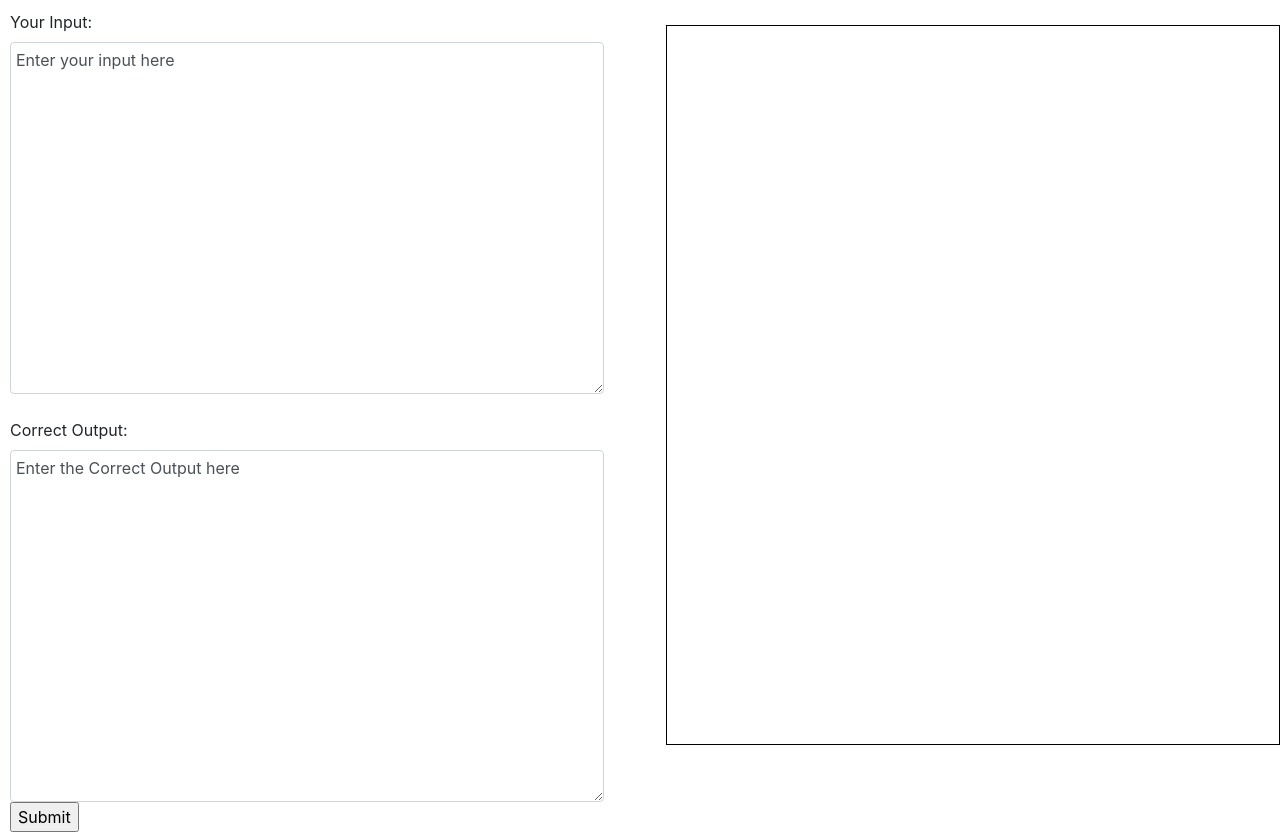
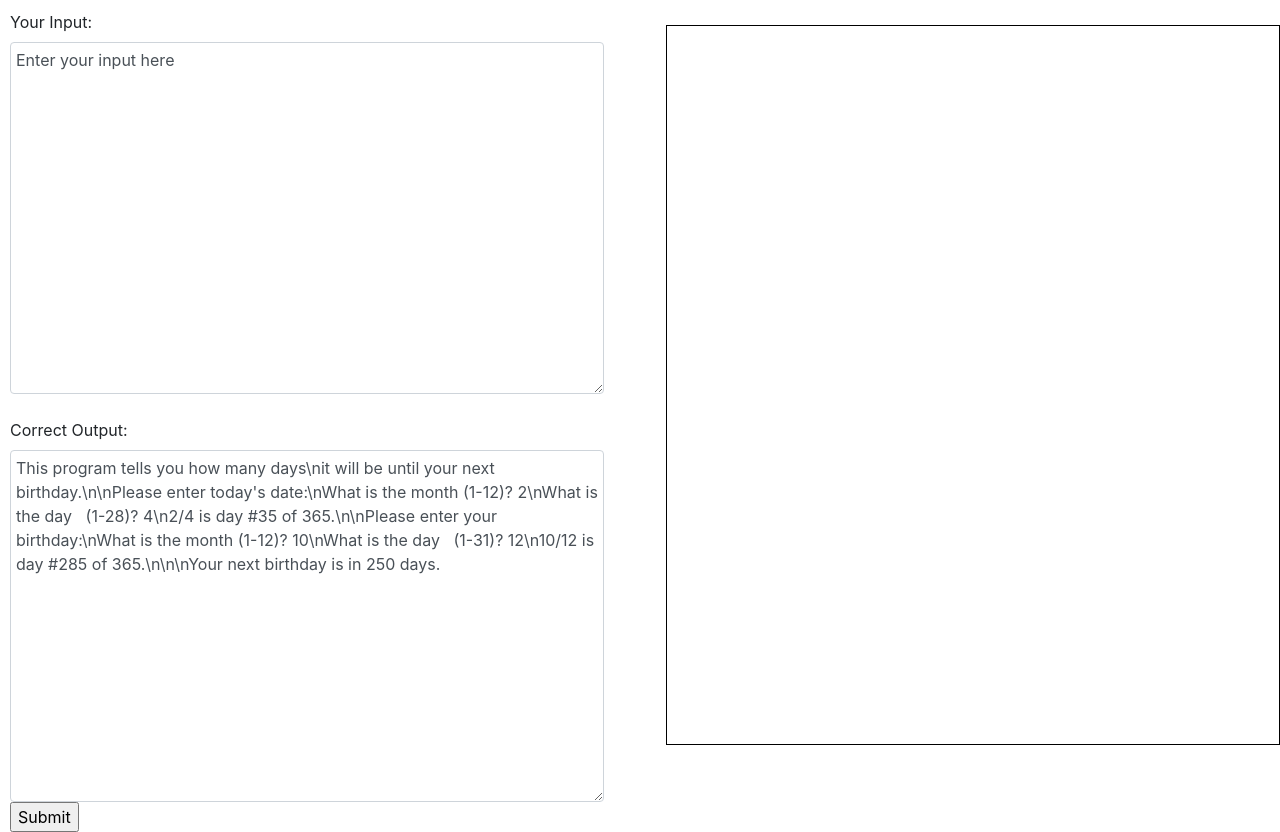
Before and after one commit to pranavnt/DiffCheckr, a React (Create React App) app: page / in a window 1280 px wide. Built offline with nearby package versions, Linux system fonts and the light colour scheme.

Commit message:
please work

```diff
--- a/src/Page.js
+++ b/src/Page.js
@@ -51,7 +51,7 @@ export default class Page extends React.Component {
           <label>Correct Output:</label>
           <textarea
             name="correctOutput"
-            defaultValue="Enter the Correct Output here"
+            defaultValue="This program tells you how many days\nit will be until your next birthday.\n\nPlease enter today's date:\nWhat is the month (1-12)? 2\nWhat is the day   (1-28)? 4\n2/4 is day #35 of 365.\n\nPlease enter your birthday:\nWhat is the month (1-12)? 10\nWhat is the day   (1-31)? 12\n10/12 is day #285 of 365.\n\n\nYour next birthday is in 250 days."
             ref={(input) => (this.correctOutput = input)}
             className="form-control"
             style={{
```
